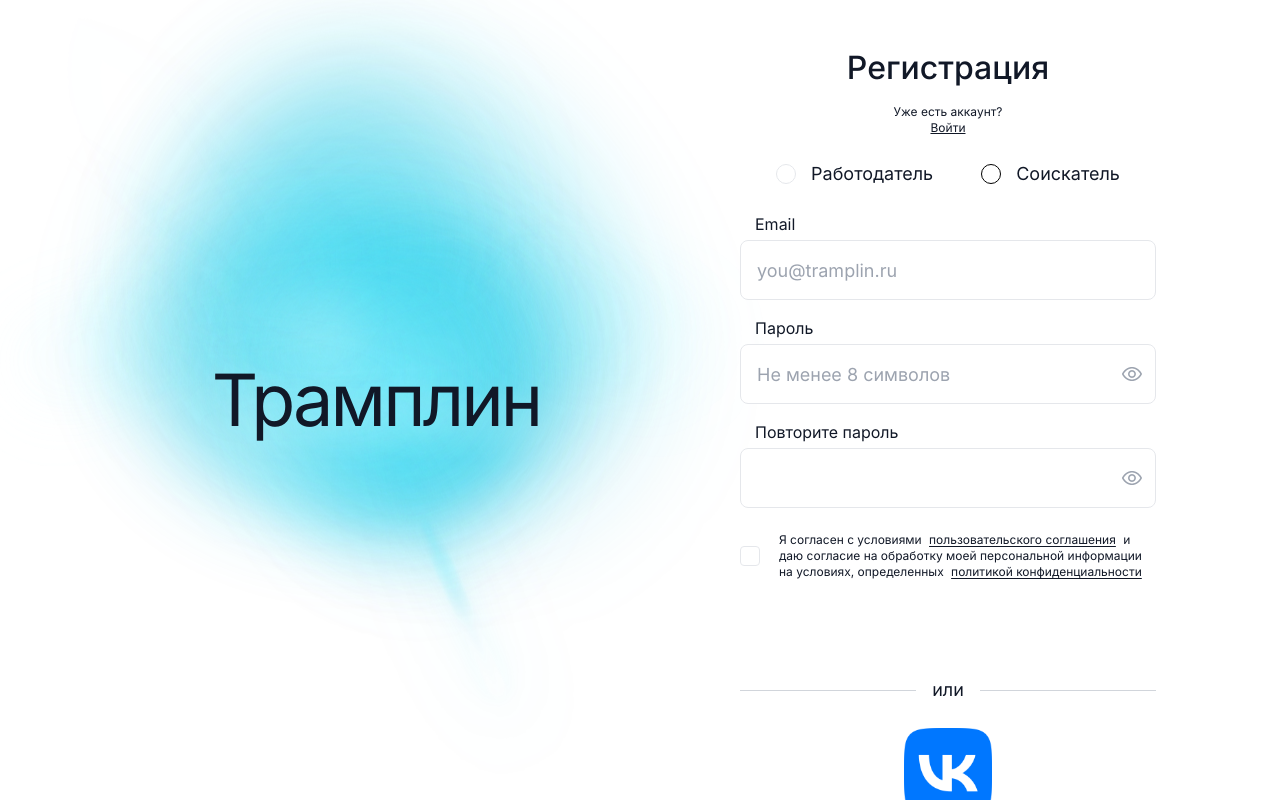
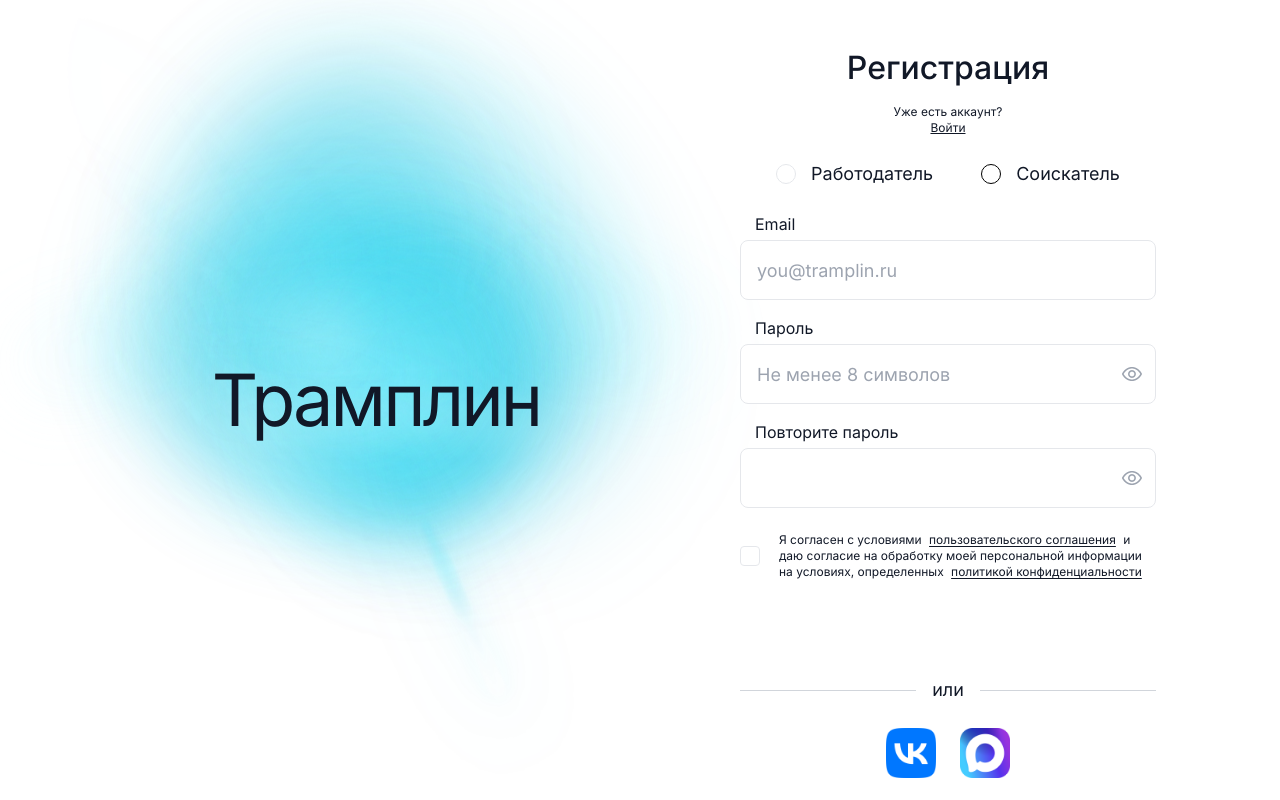
Before and after one commit to danytebyya/tramplin, a React (Vite) app in the folder frontend/: page /register in a window 1280 px wide. Built offline with nearby package versions, Linux system fonts and the light colour scheme; no server answers.

Commit message:
style(auth): add max social button and hover lift

```diff
--- a/frontend/src/pages/auth/auth.css
+++ b/frontend/src/pages/auth/auth.css
@@ -279,24 +279,30 @@
 .auth-social__actions {
   display: flex;
   justify-content: center;
+  gap: 24px;
 }
 
 .auth-social__button {
   display: inline-flex;
   align-items: center;
   justify-content: center;
-  width: 88px;
-  height: 88px;
+  width: 50px;
+  height: 50px;
   padding: 0;
   border: 0;
   background: transparent;
   cursor: pointer;
+  transition: transform var(--transition-base);
+}
+
+.auth-social__button:hover {
+  transform: translateY(-1px);
 }
 
 .auth-social__icon {
   display: block;
-  width: 88px;
-  height: 88px;
+  width: 50px;
+  height: 50px;
   object-fit: contain;
 }
 
--- a/frontend/src/pages/auth/index.tsx
+++ b/frontend/src/pages/auth/index.tsx
@@ -5,7 +5,8 @@
 import { Link, useNavigate } from "react-router-dom";
 import { z } from "zod";
 
-import vkIcon from "../../assets/icons/vk.png";
+import maxIcon from "../../assets/auth/max.png";
+import vkIcon from "../../assets/auth/vk.png";
 import { WaveAuraBackground } from "../../components/WaveAuraBackground/WaveAuraBackground";
 import {
   loginRequest,
@@ -386,6 +387,9 @@
                     <button type="button" className="auth-social__button" aria-label="Войти через VK">
                       <img src={vkIcon} alt="" className="auth-social__icon" />
                     </button>
+                    <button type="button" className="auth-social__button" aria-label="Войти через Max">
+                      <img src={maxIcon} alt="" className="auth-social__icon" />
+                    </button>
                   </div>
                 </div>
               ) : null}
--- a/frontend/src/pages/login/index.tsx
+++ b/frontend/src/pages/login/index.tsx
@@ -5,7 +5,8 @@
 import { Link, useNavigate } from "react-router-dom";
 import { z } from "zod";
 
-import vkIcon from "../../assets/icons/vk.png";
+import maxIcon from "../../assets/auth/max.png";
+import vkIcon from "../../assets/auth/vk.png";
 import { WaveAuraBackground } from "../../components/WaveAuraBackground/WaveAuraBackground";
 import { loginRequest, resolvePostAuthRoute, useAuthStore } from "../../features/auth";
 import { Button, Container, Input } from "../../shared/ui";
@@ -145,6 +146,9 @@
                   <button type="button" className="auth-social__button" aria-label="Войти через VK">
                     <img src={vkIcon} alt="" className="auth-social__icon" />
                   </button>
+                  <button type="button" className="auth-social__button" aria-label="Войти через Max">
+                    <img src={maxIcon} alt="" className="auth-social__icon" />
+                  </button>
                 </div>
               </div>
             </div>
```
Also changed, not shown: frontend/src/assets/auth/max.png (added), frontend/src/assets/auth/vk.png (added).
